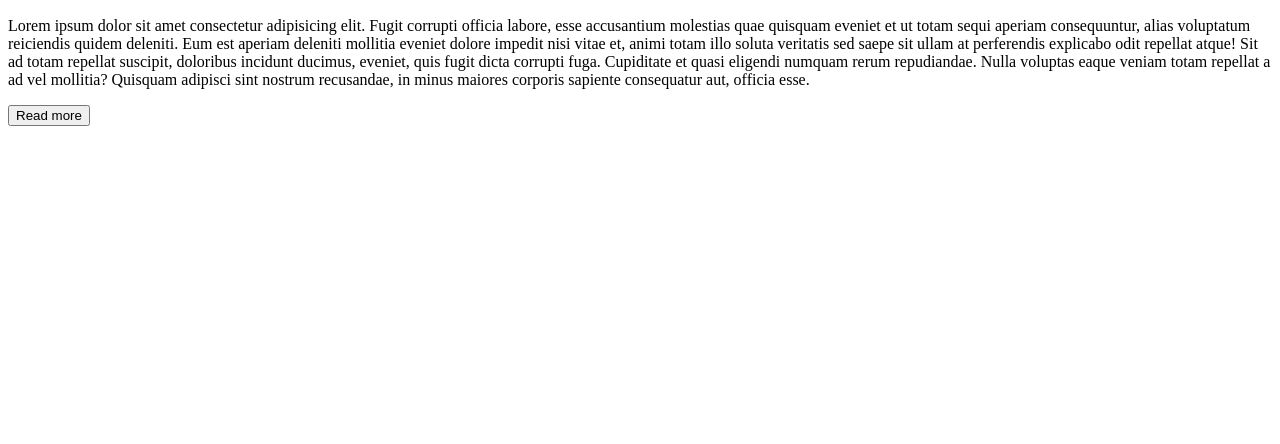
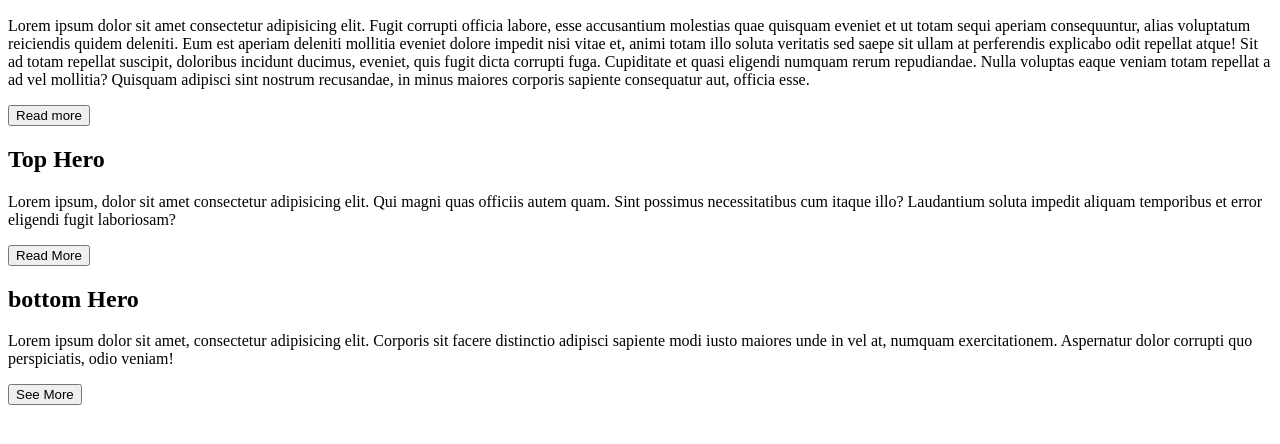
Before and after one commit to asrafulsow/git-practice, a plain HTML site: page index.html in a window 1280 px wide. Shown: the part 110-554 px from the top of the page. Drawn offline with Linux system fonts and the light colour scheme.

Commit message:
some update

```diff
--- a/index.html
+++ b/index.html
@@ -19,6 +19,22 @@
         repudiandae. Nulla voluptas eaque veniam totam repellat a ad vel mollitia? Quisquam adipisci sint nostrum
         recusandae, in minus maiores corporis sapiente consequatur aut, officia esse.</p>
     <button>Read more</button>
+    <section>
+        <div class="top-hero-section">
+            <h1>Top Hero</h1>
+            <p>Lorem ipsum, dolor sit amet consectetur adipisicing elit. Qui magni quas officiis autem quam. Sint
+                possimus necessitatibus cum itaque illo? Laudantium soluta impedit aliquam temporibus et error eligendi
+                fugit laboriosam?</p>
+            <button>Read More</button>
+        </div>
+        <div class="buttom-hero-section">
+            <h1>bottom Hero</h1>
+            <p>Lorem ipsum dolor sit amet, consectetur adipisicing elit. Corporis sit facere distinctio adipisci
+                sapiente modi iusto maiores unde in vel at, numquam exercitationem. Aspernatur dolor corrupti quo
+                perspiciatis, odio veniam!</p>
+            <button>See More</button>
+        </div>
+    </section>
 </body>
 
 </html>
```
